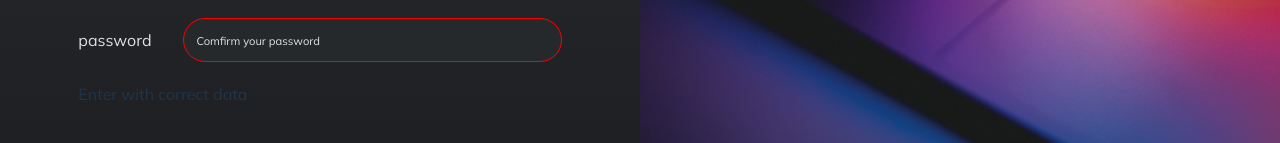
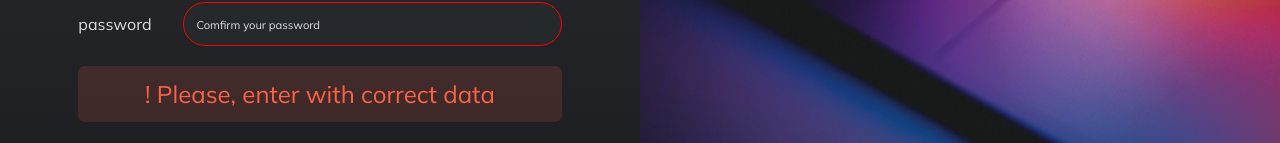
Before and after one commit to RebecaBaruch/weekly-planner-compass, a React (Vite) app: page / in a window 1280 px wide. Both pictures are taken after typing "Sample", "Sample", "Sample", "Sample", "Sample", "name@example.com" into the empty fields and a click on the button "Register Now". Shown: the part 583-726 px from the top of the page. Built offline with nearby package versions, Linux system fonts and the light colour scheme.

Commit message:
feat: implemented error mesage

```diff
--- a/src/global/globalStyles.jsx
+++ b/src/global/globalStyles.jsx
@@ -47,3 +47,13 @@ export const SubTitle =  styled.h2`
 
     color: #E0E0E0;
 `;
+
+export const ErrorMessage = styled.div`
+    padding: 1rem;
+    width: 100%;
+    text-align: center;
+    font-size: 1.5rem;
+    color: tomato;
+    border-radius: 7px;
+    background-color: #ff634725;
+`
--- a/src/pages/register/index.jsx
+++ b/src/pages/register/index.jsx
@@ -2,7 +2,7 @@ import React, { useState, useContext, useEffect, useRef } from 'react';
 import { useNavigate } from 'react-router-dom';
 // import useInput from "../../helpers/user-input";
 
-import { FormWrapper, Form, MiddleWrapper, ImageForm } from '../../global/globalStyles';
+import { FormWrapper, Form, MiddleWrapper, ImageForm, ErrorMessage } from '../../global/globalStyles';
 import { RegisterContext } from '../../context/register-hook';
 import Errors from '../../helpers/inputs-validation';
 import Label from '../../components/Label';
@@ -196,9 +196,9 @@ function Register() {
                         />
                     </Label>
 
-                    {errorExists && <p>Enter with correct data</p>}
+                    {errorExists && <ErrorMessage>! Please, enter with correct data</ErrorMessage>}
 
-                    <AccountButton type='submit'>Register Now</AccountButton>
+                    <AccountButton type='submit' disabled={errorExists}>Register Now</AccountButton>
                 </Form>
             </MiddleWrapper>
 
```
